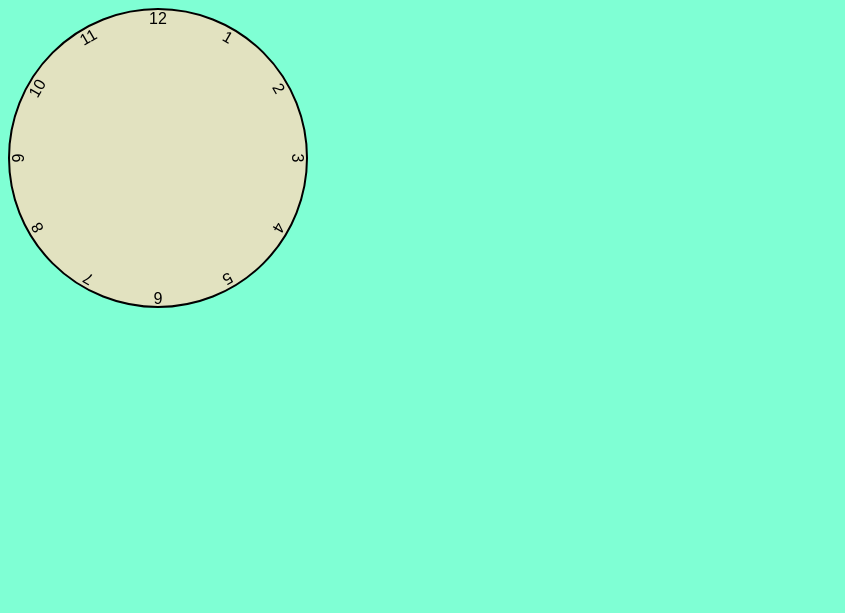
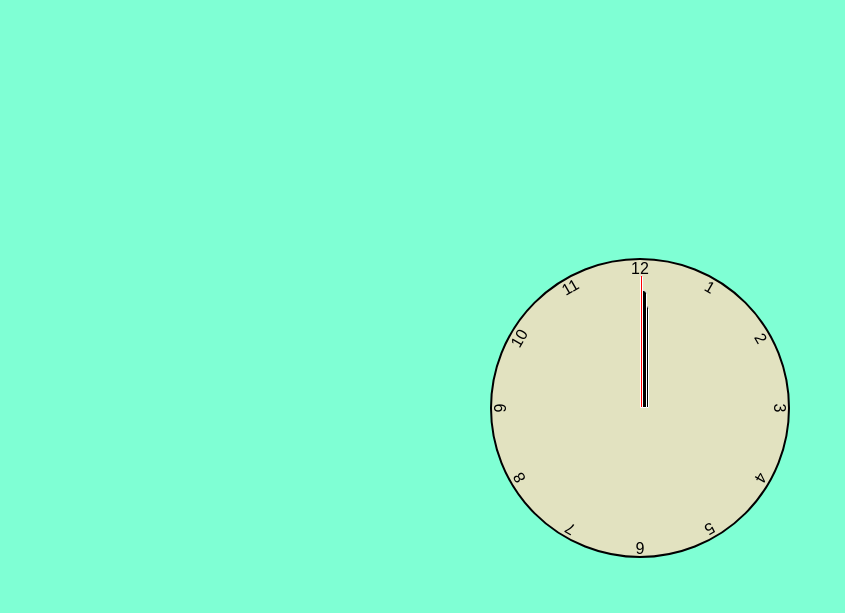
Before and after one commit to athifbinu/Analog-Clock, a website: page index.html in a window 1280 px wide. Shown: the whole page, without its empty margins (0-845 px from the left). Drawn offline with Linux system fonts and the light colour scheme.

Commit message:
To add npm and js

```diff
--- a/inde.css
+++ b/inde.css
@@ -1,10 +1,16 @@
 *,*::after, *::before {
     box-sizing: border-box;
     font-family: sans-serif;
+
 }
 
 body{
     background-color: aquamarine;
+    display: flex;
+    justify-content: center;
+    align-items: center;
+    min-height: 100vh;
+    overflow: hidden;
 
 }
 .clock{
@@ -14,6 +20,7 @@ body{
     border-radius: 50%;
     border: 2px solid black;
     position: relative;
+
 
 }
 .clock .number {
@@ -35,3 +42,50 @@ body{
 .clock .number10 {--rotation:300deg}
 .clock .number11 {--rotation:330deg}
 .clock .number12 {--rotation:360deg}
+
+.clock .hand {
+    --rotation:0;
+    position: absolute;
+    bottom: 50%;
+    left: 50%;
+    width: 10px;
+    height: 50%;
+    border: 1px solid white;
+    border-top-left-radius: 10px;
+    border-top-right-radius: 10px;
+    transform-origin:bottom;
+    z-index: 10;
+    transform: translateX(-50) rotate(calc(var(--rotation) * deg));
+    font-size: 1.5rem;
+
+
+}
+.clock::after {
+    content: '';
+    position: absolute;
+    background-color: black;
+    z-index: 11;
+    width: 15px;
+    top: 50%;
+    left: 50%;
+    transform: translate(-50%,-50%);
+    border-radius: 50%;
+
+
+
+}
+.clock .hand.second {
+    width: 3px;
+    height: 45%;
+    background-color: red;
+}
+.clock .hand.minut {
+    width: 7px;
+    height: 40%;
+    background-color: black;
+}
+.clock .hand.hour {
+    width: 9px;
+    height: 35%;
+    background-color: black;
+}
--- a/index.html
+++ b/index.html
@@ -9,9 +9,9 @@
 </head>
 <body>
   <div class="clock">
-    <div class="hand-hour"></div>
-    <div class="hand-minut"></div>
-    <div class="hand-second"></div>
+    <div class="hand hour"data-hour-hand></div>
+    <div class="hand minut"data-minut-hand></div>
+    <div class="hand second"data-second-hand></div>
     <div class="number number1">1</div>
     <div class="number number2">2</div>
     <div class="number number3">3</div>
@@ -28,6 +28,7 @@
   </div>
 
 
+
 </body>
 <script src="index.js"></script>
 </html>
--- a/index.js
+++ b/index.js
@@ -1,30 +1,22 @@
-class Timer {
-  constructor(durationInput, startButton, pauseButton) {
-    this.durationInput = durationInput;
-    this.startButton = startButton;
-    this.pauseButton = pauseButton;
+setInterval(setClock,1000)
 
-    this.startButton.addEventListener('click', this.start);
-    this.pauseButton.addEventListener('click', this.pause);
-  }
+const hourRHand=document.querySelector('[data-hour-hand]')
+const minutHand=document.querySelector('[data-minut-hand]')
+const secondHand=document.querySelector('[data-second-hand]');
 
-  start = () => {
-    this.tick();
-    this.interval = setInterval(this.tick, 1000);
-  };
+function setClock() {
+  const curentdate=new Date();
+  const secondRatio=curentdate.getSeconds() /60
+const minutRatio=(secondRatio+curentdate.getMinutes()) / 60
+const hourRatio=(minutRatio+curentdate.getHours()) / 12
 
-  pause = () => {
-    clearInterval(this.interval);
-  };
+setRotation(secondHand,secondRatio)
+setRotation(minutHand,minutRatio)
+setRotation(hourRHand,hourRatio)
 
-  tick = () => {
-    const timeRemaining = parseFloat(this.durationInput.value);
-    this.durationInput.value = timeRemaining - 1;
-  };
+}
+function setRotation(element,rotationRatio) {
+  element.style.setProperty('--rotation',rotationRatio * 360)
 }
 
-const durationInput = document.querySelector('#duration');
-const startButton = document.querySelector('#start');
-const pauseButton = document.querySelector('#pause');
-
-const timer = new Timer(durationInput, startButton, pauseButton);
+setClock();
```
Also changed, not shown: package.json (added, +14 -0 lines), 1 other file.
